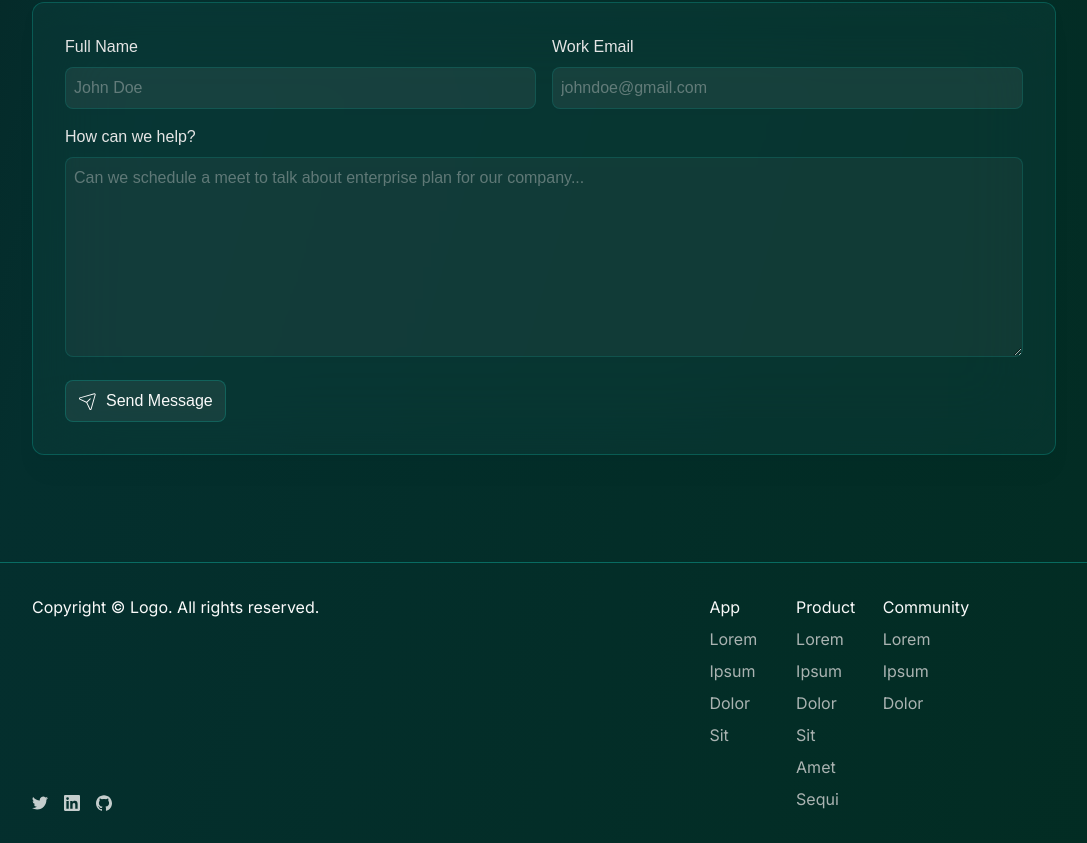
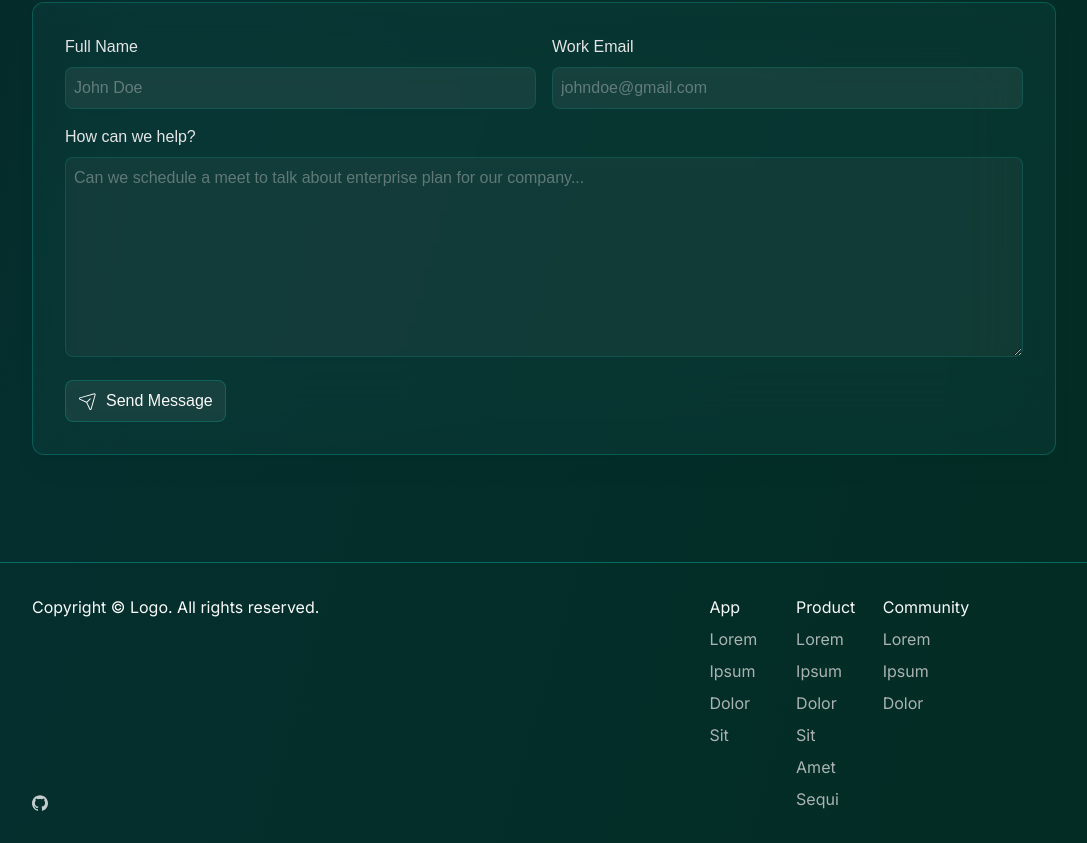
Before and after one commit to Zinedinarnaut/ShopExpress-Website, a Next.js app: page / in a window 1280 px wide. Shown: the part 3609-4452 px from the top of the page, without its empty margins (96-1183 px from the left). Built offline with nearby package versions, Linux system fonts and the light colour scheme; a web font is replaced by a local one.

Commit message:
Update Footer.tsx

```diff
--- a/src/components/Global/Footer.tsx
+++ b/src/components/Global/Footer.tsx
@@ -6,32 +6,6 @@ export default function Footer() {
           Copyright &copy; Logo. All rights reserved.
         </h3>
         <div className="flex gap-4 text-neutral-100/80">
-          <a href="" className="hover:text-neutral-100 duration-200 ease-in-out">
-            <svg
-              xmlns="http://www.w3.org/2000/svg"
-              width="16"
-              height="16"
-              viewBox="0 0 24 24"
-            >
-              <path
-                fill="currentColor"
-                d="M21.543 7.104c.015.211.015.423.015.636c0 6.507-4.954 14.01-14.01 14.01v-.003A13.94 13.94 0 0 1 0 19.539a9.88 9.88 0 0 0 7.287-2.041a4.93 4.93 0 0 1-4.6-3.42a4.916 4.916 0 0 0 2.223-.084A4.926 4.926 0 0 1 .96 9.167v-.062a4.887 4.887 0 0 0 2.235.616A4.928 4.928 0 0 1 1.67 3.148a13.98 13.98 0 0 0 10.15 5.144a4.929 4.929 0 0 1 8.39-4.49a9.868 9.868 0 0 0 3.128-1.196a4.941 4.941 0 0 1-2.165 2.724A9.828 9.828 0 0 0 24 4.555a10.019 10.019 0 0 1-2.457 2.549z"
-              />
-            </svg>
-          </a>
-          <a href="" className="hover:text-neutral-100 duration-200 ease-in-out">
-            <svg
-              xmlns="http://www.w3.org/2000/svg"
-              width="16"
-              height="16"
-              viewBox="0 0 24 24"
-            >
-              <path
-                fill="currentColor"
-                d="M20.447 20.452h-3.554v-5.569c0-1.328-.027-3.037-1.852-3.037c-1.853 0-2.136 1.445-2.136 2.939v5.667H9.351V9h3.414v1.561h.046c.477-.9 1.637-1.85 3.37-1.85c3.601 0 4.267 2.37 4.267 5.455v6.286zM5.337 7.433a2.062 2.062 0 0 1-2.063-2.065a2.064 2.064 0 1 1 2.063 2.065zm1.782 13.019H3.555V9h3.564v11.452zM22.225 0H1.771C.792 0 0 .774 0 1.729v20.542C0 23.227.792 24 1.771 24h20.451C23.2 24 24 23.227 24 22.271V1.729C24 .774 23.2 0 22.222 0h.003z"
-              />
-            </svg>
-          </a>
           <a href="https://github.com/Zinedinarnaut/ShopExpress" className="hover:text-neutral-100 duration-200 ease-in-out">
             <svg
               xmlns="http://www.w3.org/2000/svg"
```
